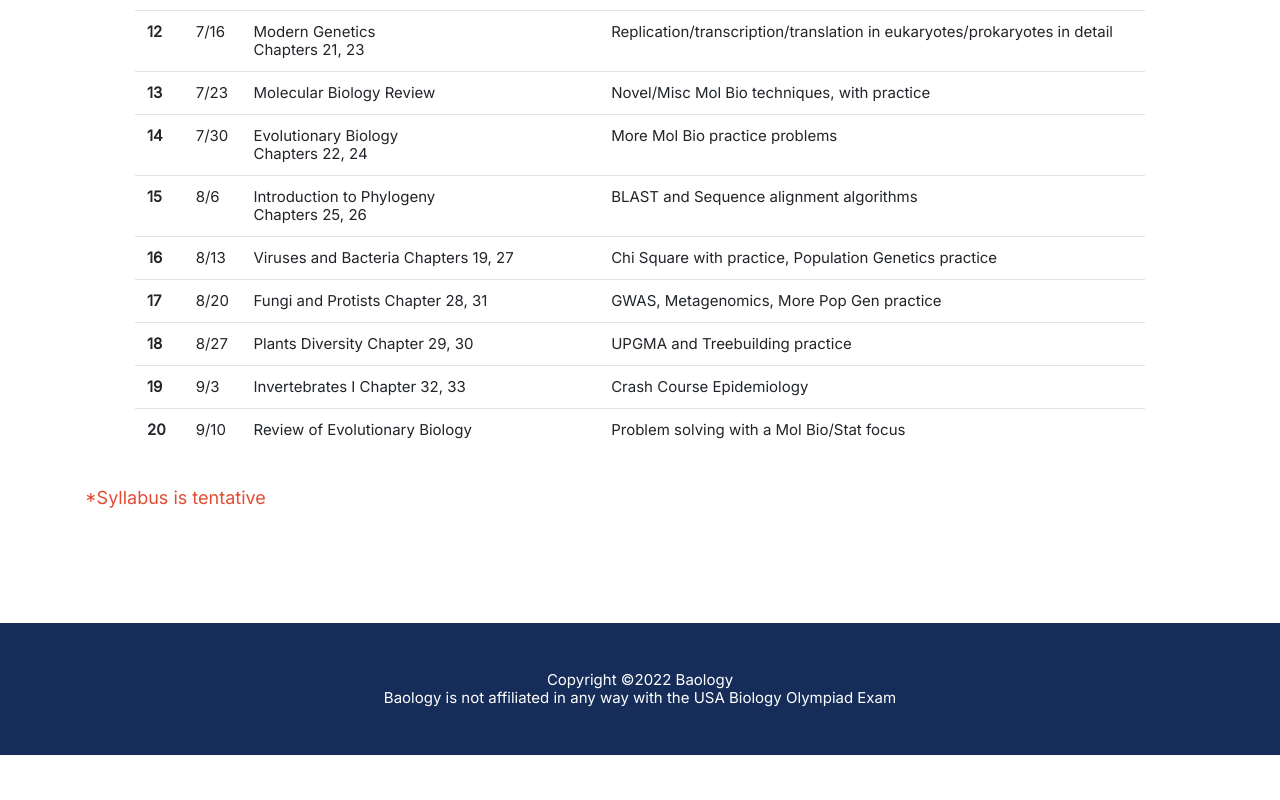
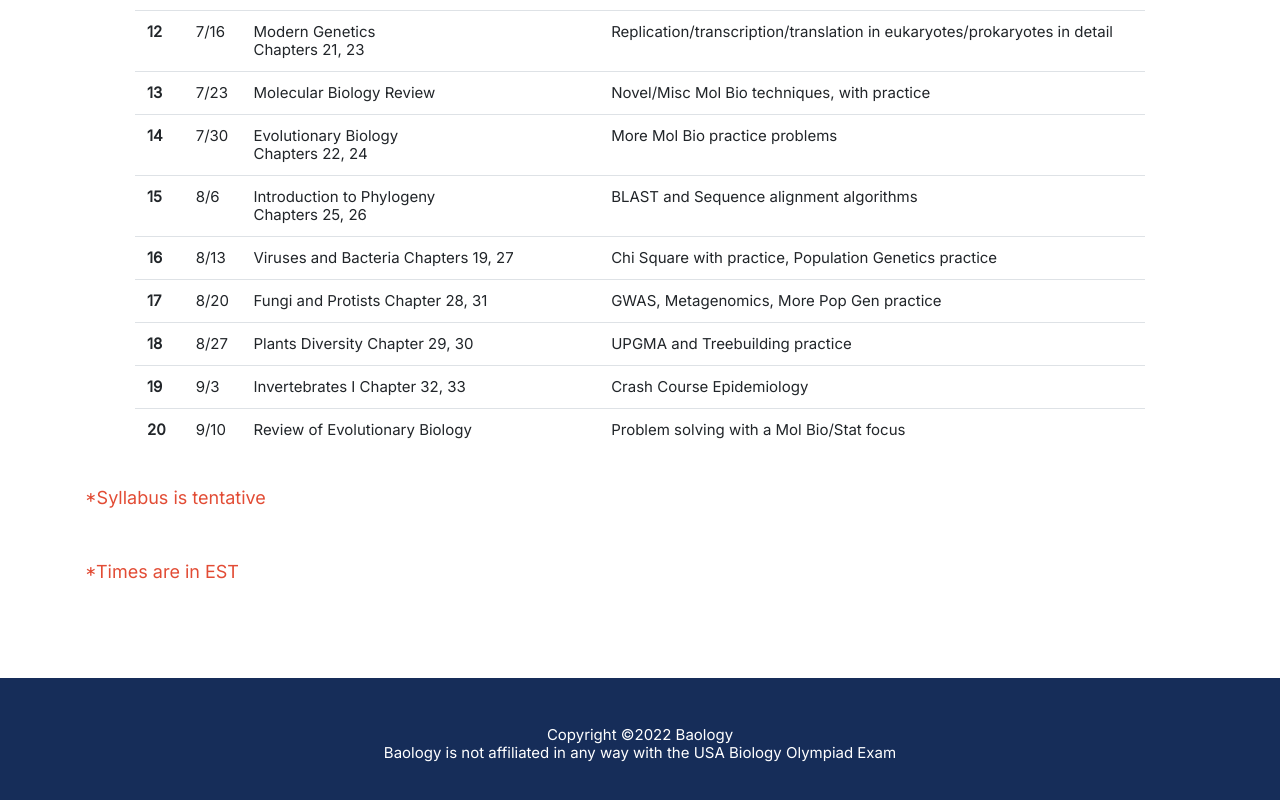
Before and after one commit to dorazhou1/baology, a plain HTML site: page about/syllabus.html in a window 1280 px wide. Shown: the part 1419-2219 px from the top of the page. Before the commit the page ends 2174 px from the top, so only its background shows below. Drawn offline with Linux system fonts and the light colour scheme; a script that the page names is missing; files whose address does not match are found by name.

Commit message:
Update syllabus.html

```diff
--- a/about/syllabus.html
+++ b/about/syllabus.html
@@ -266,6 +266,8 @@
       <!-- <iframe class="calendar" src="https://calendar.google.com/calendar/embed?src=0c3g9ibrj24ub195vp6mudlgss%40group.calendar.google.com&ctz=America%2FNew_York" style="border: 0" width="800" height="600" frameborder="0" scrolling="no"></iframe> -->
       <script type="text/javascript" src="https://stylemygcal.com/widget.js"></script>
       <div class="smgc-calendar-placeholder" id="smgc-cal-FCyEWK2VNfbhMhwH14lr"></div>
+      <br>
+      <p class="text-secondary text-left">*Times are in EST</p>
     </div>
   </section>
   <!-- footer -->
```
